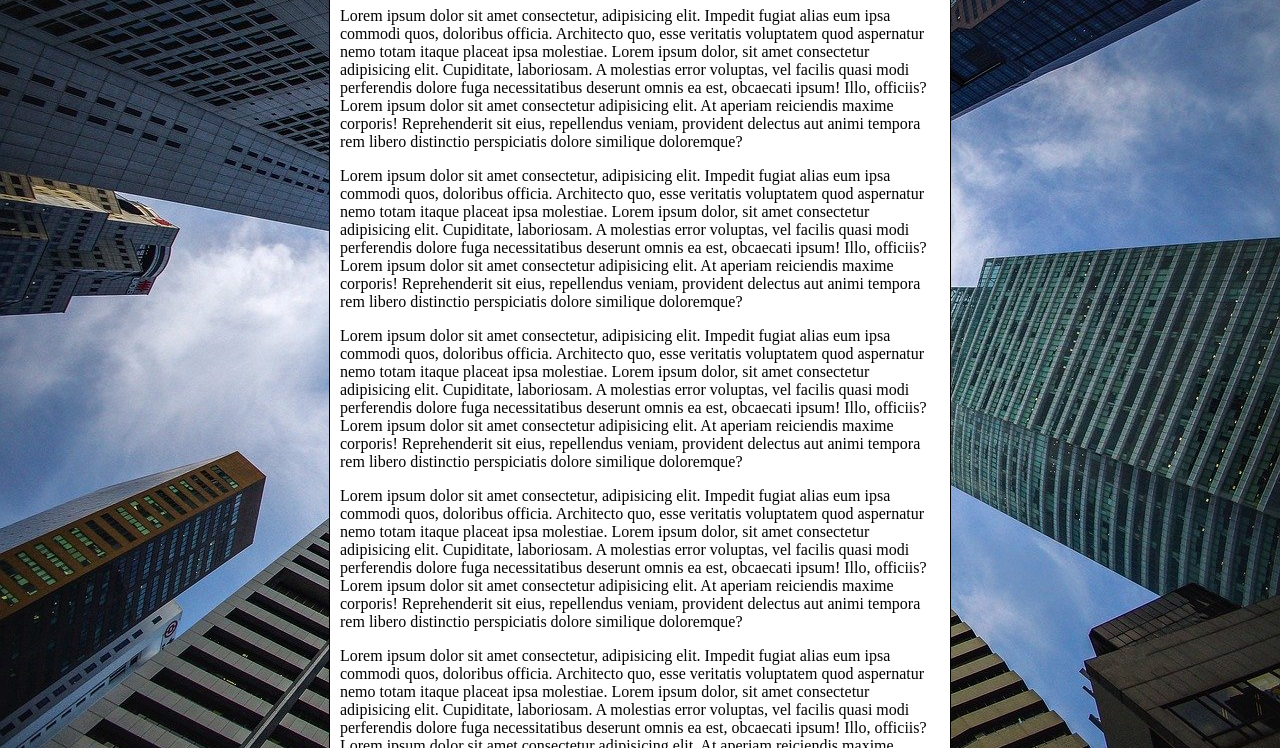
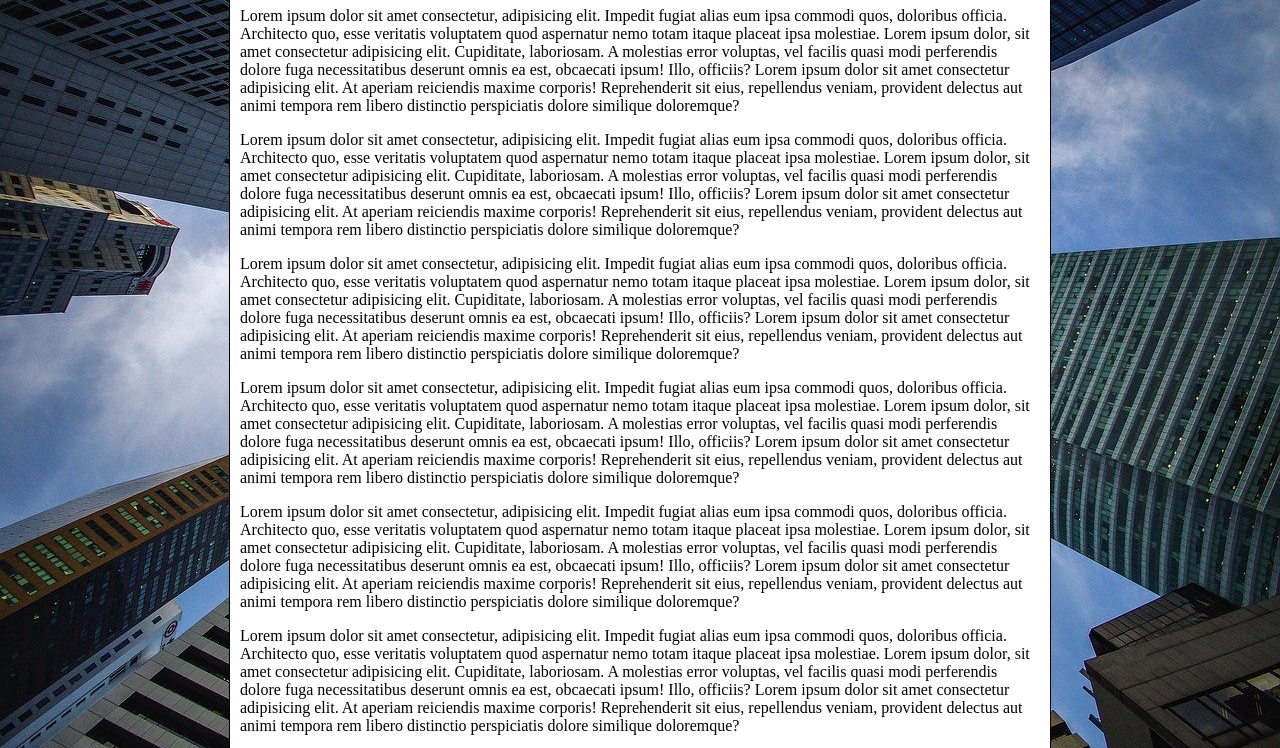
Before and after one commit to BrunoAndrade1997/html-css, a plain HTML site: page exercicios/ex022/fundo006.html in a window 1280 px wide. Shown: the part 92-840 px from the top of the page. Drawn offline with Linux system fonts and the light colour scheme.

Commit message:
Update fundo006.html

```diff
--- a/exercicios/ex022/fundo006.html
+++ b/exercicios/ex022/fundo006.html
@@ -4,20 +4,19 @@
     <meta charset="UTF-8">
     <meta http-equiv="X-UA-Compatible" content="IE=edge">
     <meta name="viewport" content="width=device-width, initial-scale=1.0">
-    <title>Document</title>
+    <title>Fundo Fixo</title>
     <style>
         body {
             height: 100vh;
-            background-color: black;
-            background-image: url(imagens/wallpaper002.jpg);
-            background-position: center top;
-            background-repeat: no-repeat;
+
+            background: darkgray url(imagens/wallpaper002.jpg) no-repeat fixed center top;
             background-size: cover;
+
         }
 
         main {
             background-color: white;
-            width: 600px;
+            max-width: 800px;
             padding: 10px;
             margin: auto;
             border: 1px solid black;
```
